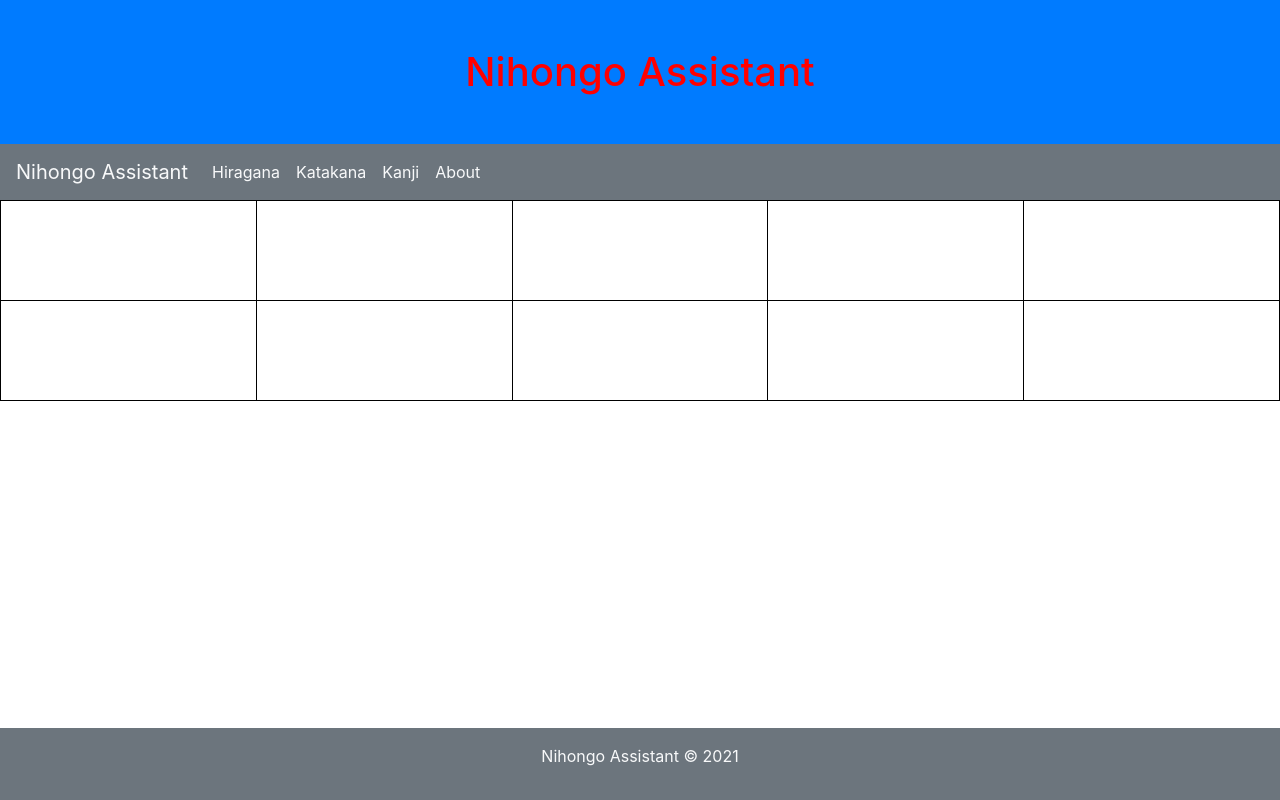
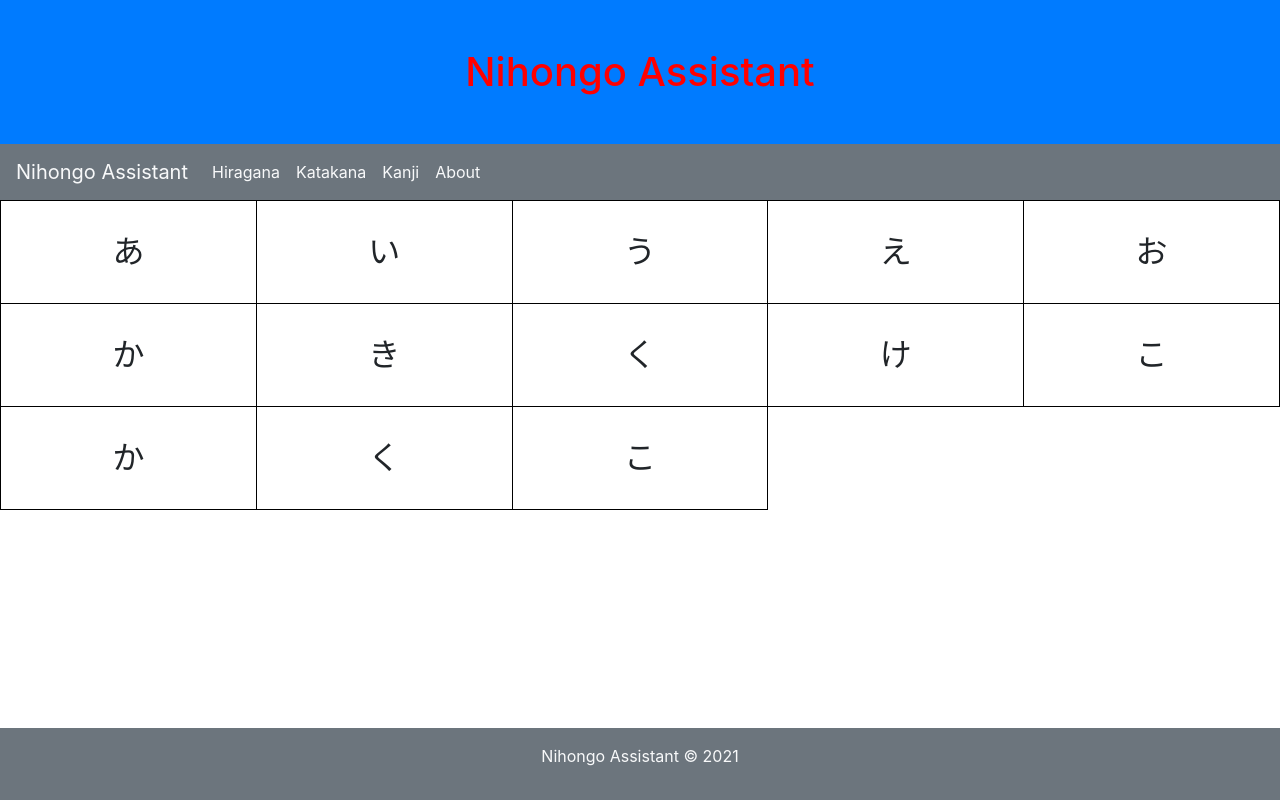
Before and after one commit to LDVerdier/nihongo-assistant, a React (Create React App) app: page /hiragana in a window 1280 px wide. Built offline with nearby package versions, Linux system fonts and the light colour scheme.

Commit message:
unique key warning solved

```diff
--- a/src/App.js
+++ b/src/App.js
@@ -51,6 +51,20 @@ function App() {
                 katakana: 'コ'
             },
         },
+        y : {
+            ya: {
+                hiragana: 'か',
+                katakana: 'カ'
+            },
+            yu: {
+                hiragana: 'く',
+                katakana: 'ク'
+            },
+            yo: {
+                hiragana: 'こ',
+                katakana: 'コ'
+            },
+        },
     };
 
   return (
--- a/src/components/Cell.js
+++ b/src/components/Cell.js
@@ -1,10 +1,10 @@
 
 
-export const Cell = (props) => {
-    // console.log(caractere)
+export const Cell = ({ syllable }) => {
+    console.log(syllable);
     return (
         <td className="cell">
-            {props.hiragana}
+            {syllable}
         </td>
     )
 };
--- a/src/components/Grid.js
+++ b/src/components/Grid.js
@@ -2,7 +2,7 @@ import {Cell} from './Cell'
 
 export const Grid = ({syllabary}) => {
 
-    const kanaType = 'katakana';
+    const kanaType = 'hiragana';
 
     const syllablesFamiliesKeys = Object.keys(syllabary);
 
@@ -11,19 +11,19 @@ export const Grid = ({syllabary}) => {
             <tbody>
                 {
                     //for each family key (vowel, k, s...)
-                    syllablesFamiliesKeys.map(function(syllablesFamilyKey) {
+                    syllablesFamiliesKeys.map((syllablesFamilyKey, index) => {
                     //collect the syllables keys (a, i u, e, o)
                     const syllablesKeys  = Object.keys(syllabary[syllablesFamilyKey]);
                     //and return a table row
                     return (
-                        <tr>
+                        <tr key={index}>
                             {
                                 //for each syllable key (a i u e o)
-                                syllablesKeys.map((syllableKey) => {
-                                    // console.log(syllabary[syllablesFamilyKey][syllableKey]);
+                                syllablesKeys.map((syllableKey, index) => {
                                     //return a Cell (<td> element) with the proper kana to display
-                                    // return <Cell syllable={syllabary[syllablesFamilyKey][syllableKey][kanaType]} />
-                                    return <Cell syllable={syllabary[syllablesFamilyKey][syllableKey]} />
+                                    console.log(index);
+                                    const syllable = syllabary[syllablesFamilyKey][syllableKey][kanaType];
+                                    return <Cell key={index} syllable={syllable} />
                                 })
                             }
                         </tr>
```
